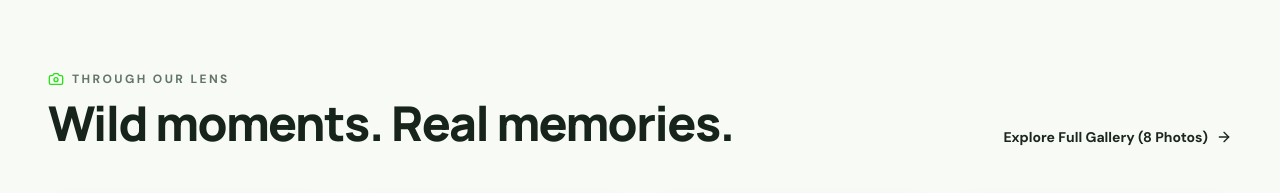
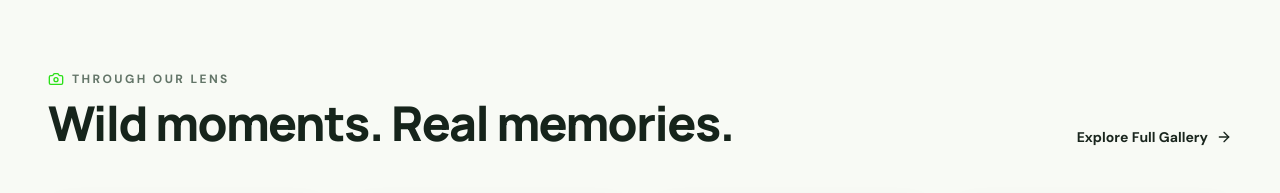
Before and after one commit to Islam-Shahat/Aswan-Nature, a React (Vite) app: page / in a window 1280 px wide. Shown: the part 7900-8093 px from the top of the page. Built offline with nearby package versions, Linux system fonts and the light colour scheme; a web font is replaced by a local one.

Commit message:
feat(gallery): remove photo count from Explore Full Gallery link

```diff
--- a/src/components/GallerySection.jsx
+++ b/src/components/GallerySection.jsx
@@ -71,9 +71,7 @@ export const GallerySection = ({ currentLang = 'EN' }) => {
             className="group inline-flex items-center gap-2 text-sm font-bold text-[#1A261E] hover:text-[#21c715] transition-colors self-start md:self-auto cursor-pointer"
           >
             <span>
-              {isArabic ?
-              `استكشف المعرض بالكامل (${photos.length} صور)` :
-              `Explore Full Gallery (${photos.length} Photos)`}
+              {isArabic ? 'استكشف المعرض بالكامل' : 'Explore Full Gallery'}
             </span>
             <ArrowRight className="w-4 h-4 rtl:rotate-180 transition-transform group-hover:translate-x-1 rtl:group-hover:-translate-x-1" />
           </Link>
```
